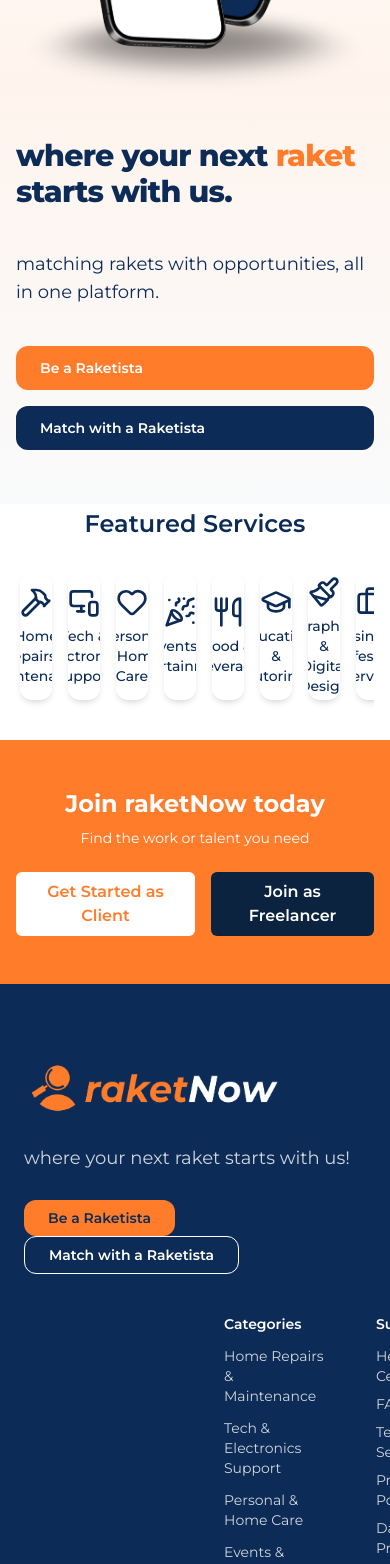
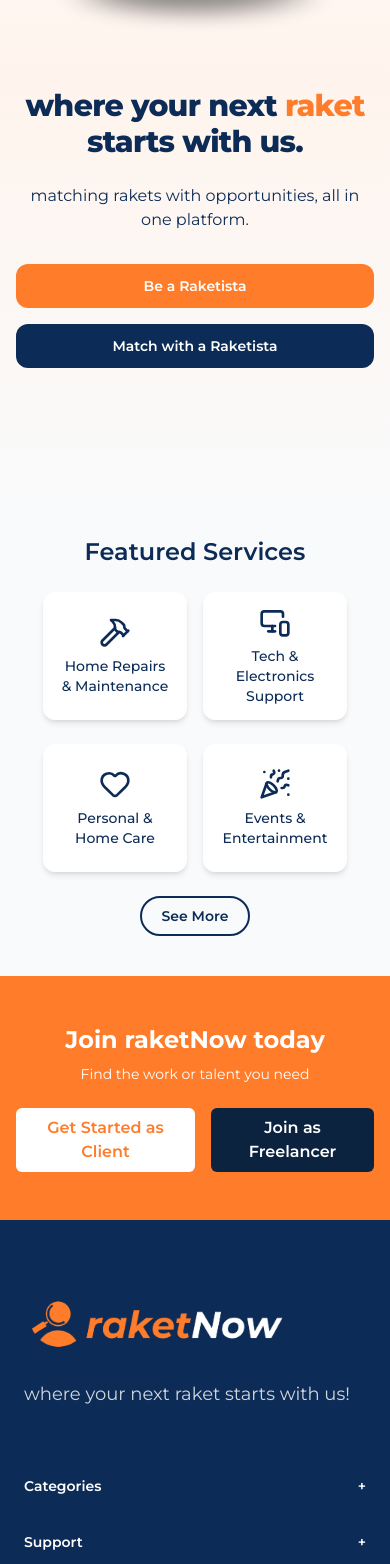
Before and after one commit to RakPaperScissors/RaketNow, a React (Vite) app in the folder raketnow-frontend/: page / in a window 390 px wide. Shown: the part 420-1984 px from the top of the page. Built offline with nearby package versions, Linux system fonts and the light colour scheme.

Commit message:
feat: make hero, categories, and footer responsive

```diff
--- a/raketnow-frontend/src/components/CardCategory.jsx
+++ b/raketnow-frontend/src/components/CardCategory.jsx
@@ -8,7 +8,6 @@
     >
       <div className="absolute w-26 h-26 rounded-full bg-[radial-gradient(circle,_#FFF4ED,_#fff4edc2)] opacity-0 scale-75 transition-all duration-500 group-hover:opacity-100 group-hover:scale-100 blur-md" />
 
-      {/* Icon and Label */}
       <div className="relative z-10 flex flex-col items-center">
         <Icon className="w-8 h-8 mb-2 text-[#0C2C57] group-hover:text-[#FF7C2B] transition-colors duration-300" />
         <p className="text-sm text-center text-[#0C2C57] font-medium group-hover:text-[#FF7C2B] transition-colors duration-300">
--- a/raketnow-frontend/src/components/CardList.jsx
+++ b/raketnow-frontend/src/components/CardList.jsx
@@ -1,4 +1,4 @@
-import React from 'react';
+import React, { useState } from 'react';
 import CategoryCard from './CardCategory';
 
 import {
@@ -28,17 +28,38 @@
 ];
 
 const CardList = () => {
+  const [expanded, setExpanded] = useState(false);
+
+  const visibleCategories = expanded ? categories : categories.slice(0, 4);
+
   return (
-    <div className="px-4 pt-1 pb-6">
-      <h1 className="text-2xl font-semibold text-center text-[#0C2C57] mb-4">
+    <div className="px-4 pt-6 pb-10 bg-[#F9FAFB]">
+      <h1 className="text-2xl font-semibold text-center text-[#0C2C57] mt-2 sm:mt-4 md:mt-6 lg:mt-4 mb-6">
         Featured Services
       </h1>
 
-      <div className="flex space-x-4 overflow-x-auto scrollbar-hide px-1 py-4">
+
+      <div className="hidden lg:flex space-x-4 overflow-x-auto scrollbar-hide px-1 py-4 justify-center">
         {categories.map((cat, index) => (
           <CategoryCard key={index} {...cat} />
         ))}
       </div>
+
+      <div className="flex flex-wrap justify-center gap-x-4 gap-y-6 lg:hidden">
+        {visibleCategories.map((cat, index) => (
+          <CategoryCard key={index} {...cat} />
+        ))}
+      </div>
+
+      <div className="mt-6 text-center lg:hidden">
+        <button
+          onClick={() => setExpanded(!expanded)}
+          className="border-2 border-[#0C2C57] text-[#0C2C57] px-5 py-2 rounded-full text-sm font-semibold hover:bg-[#e96b20] hover:text-white active:scale-95 transition-all duration-200"
+        >
+          {expanded ? 'See Less' : 'See More'}
+        </button>
+      </div>
+
     </div>
   );
 };
--- a/raketnow-frontend/src/components/Footer.jsx
+++ b/raketnow-frontend/src/components/Footer.jsx
@@ -1,41 +1,41 @@
+import { useState } from 'react';
 import logo from '../assets/images/raketnow-white-logo.png';
 
 function Footer() {
+    const [open, setOpen] = useState({
+        categories: false,
+        support: false,
+        company: false,
+    });
+
+    const toggle = (section) => {
+        setOpen((prev) => ({ ...prev, [section]: !prev[section] }));
+    };
+
     return (
         <footer className="bg-[#0C2C57] text-sm text-white">
-            <div className="max-w-7xl mx-auto px-6 py-16 grid grid-cols-1 sm:grid-cols-2 md:grid-cols-3 lg:grid-cols-4 gap-10">
-
-                <div className="flex flex-col items-start space-y-4 ">
-                    <img
-                        src={logo}
-                        alt="RaketNow Logo"
-                        className="h-20 w-auto"
-                    />
+            <div className="max-w-7xl mx-auto px-6 py-16 grid grid-cols-1 md:grid-cols-3 lg:grid-cols-4 gap-10">
+                <div className="flex flex-col items-start space-y-4">
+                    <img src={logo} alt="RaketNow Logo" className="h-20 w-auto" />
                     <p className="text-gray-300 whitespace-nowrap text-lg lg:text-xl mb-7">
                         where your next raket starts with us!
                     </p>
-
-                    <div className="flex flex-wrap sm:flex-nowrap space-x-4">
-                        <a
-                            href="/signup"
-                            className="whitespace-nowrap bg-[#FF7C2B] text-[#0C2C57] font-semibold text-sm px-6 py-2 rounded-xl hover:bg-gray-200 transition"
-                        >
-                            Be a Raketista
-                        </a>
-                        <a
-                            href="/login"
-                            className="whitespace-nowrap border border-white text-white font-semibold text-sm px-6 py-2 rounded-xl hover:bg-white hover:text-[#0C2C57] transition"
-                        >
-                            Match with a Raketista
-                        </a>
-                    </div>
                 </div>
 
-                <div className="col-span-3 flex justify-between space-x-12 ml-50">
+                <div className="md:col-span-2 lg:col-span-3 flex flex-col md:flex-row justify-between space-y-6 md:space-y-0 md:space-x-12 md:ml-40">
+                    <div className="w-full">
+                        <button
+                            onClick={() => toggle('categories')}
+                            className="w-full flex justify-between items-center font-semibold mb-3 md:hidden"
+                        >
+                            Categories <span>{open.categories ? '−' : '+'}</span>
+                        </button>
+                        <h3 className="hidden md:block font-semibold mb-3">Categories</h3>
 
-                    <div>
-                        <h3 className="font-semibold mb-3">Categories</h3>
-                        <ul className="space-y-3 text-gray-300">
+                        <ul
+                            className={`space-y-3 text-gray-300 ${open.categories ? 'block' : 'hidden'
+                                } md:block`}
+                        >
                             <li><a href="#">Home Repairs & Maintenance</a></li>
                             <li><a href="#">Tech & Electronics Support</a></li>
                             <li><a href="#">Personal & Home Care</a></li>
@@ -49,9 +49,19 @@
                         </ul>
                     </div>
 
-                    <div>
-                        <h3 className="font-semibold mb-3">Support</h3>
-                        <ul className="space-y-2 text-gray-300">
+                    <div className="w-full">
+                        <button
+                            onClick={() => toggle('support')}
+                            className="w-full flex justify-between items-center font-semibold mb-3 md:hidden"
+                        >
+                            Support <span>{open.support ? '−' : '+'}</span>
+                        </button>
+                        <h3 className="hidden md:block font-semibold mb-3">Support</h3>
+
+                        <ul
+                            className={`space-y-2 text-gray-300 ${open.support ? 'block' : 'hidden'
+                                } md:block`}
+                        >
                             <li><a href="#">Help Center</a></li>
                             <li><a href="#">FAQs</a></li>
                             <li><a href="#">Terms of Service</a></li>
@@ -61,18 +71,25 @@
                         </ul>
                     </div>
 
-                    <div>
-                        <h3 className="font-semibold mb-3">Company</h3>
-                        <ul className="space-y-2 text-gray-300">
+                    <div className="w-full">
+                        <button
+                            onClick={() => toggle('company')}
+                            className="w-full flex justify-between items-center font-semibold mb-3 md:hidden"
+                        >
+                            Company <span>{open.company ? '−' : '+'}</span>
+                        </button>
+                        <h3 className="hidden md:block font-semibold mb-3">Company</h3>
+
+                        <ul
+                            className={`space-y-2 text-gray-300 ${open.company ? 'block' : 'hidden'
+                                } md:block`}
+                        >
                             <li><a href="#">About RaketNow</a></li>
                             <li><a href="#">Contact Us</a></li>
                         </ul>
                     </div>
-
                 </div>
-
             </div>
-
         </footer>
     );
 }
--- a/raketnow-frontend/src/components/Hero.jsx
+++ b/raketnow-frontend/src/components/Hero.jsx
@@ -2,42 +2,40 @@
 
 function Hero() {
   return (
-    <div className="relative min-h-screen bg-gradient-to-b from-[#FFFFFF] via-[#FFF4ED] to-[#F9FAFB] flex items-start pt-20">
-      {/* Optional decorative blob */}
+    <div className="relative min-h-screen bg-gradient-to-b from-[#FFFFFF] via-[#FFF4ED] to-[#F9FAFB] flex items-start pt-20 pb-10">
       <div className="absolute top-20 left-10 w-48 h-48 bg-[#FF7C2B]/10 rounded-full blur-2xl -z-10" />
 
-      <div className="container mx-auto px-4 flex flex-col-reverse md:flex-row items-center justify-between gap-10">
-        {/* Left: Text Section */}
-        <div className="w-full md:w-1/2">
-          <h1 className="text-3xl md:text-5xl font-extrabold tracking-tight text-[#0C2C57] mb-10">
+      <div className="container mx-auto px-4 flex flex-col-reverse lg:flex-row items-center justify-between gap-12">
+        <div className="w-full md:w-1/2 text-center md:text-left flex flex-col items-center md:items-start">
+          <h1 className="text-3xl sm:text-4xl md:text-5xl font-extrabold tracking-tight text-[#0C2C57] mb-6">
             where your next <span className="text-[#FF7C2B]">raket</span> starts
             with us.
           </h1>
-          <p className="text-lg md:text-xl text-[#0C2C57] mb-10 max-w-2xl">
+          <p className="text-base sm:text-lg md:text-xl text-[#0C2C57] mb-8 max-w-md">
             matching rakets with opportunities, all in one platform.
           </p>
-          <div className="flex flex-col sm:flex-row space-y-4 sm:space-y-0 sm:space-x-4">
+
+          <div className="flex flex-col sm:flex-row sm:justify-center md:justify-start gap-4 w-full sm:w-auto">
             <a
               href="/signup"
-              className="bg-[#FF7C2B] text-white font-semibold text-sm px-6 py-3 rounded-xl hover:bg-[#fab489] hover:text-[#0C2C57] transition"
+              className="bg-[#FF7C2B] text-white font-semibold text-sm px-6 py-3 rounded-xl text-center hover:bg-[#fab489] hover:text-[#0C2C57] transition"
             >
               Be a Raketista
             </a>
             <a
               href="/login"
-              className="bg-[#0C2C57] text-white font-semibold text-sm px-6 py-3 rounded-xl hover:bg-[#576e8b] hover:text-[#FF7C2B] transition"
+              className="bg-[#0C2C57] text-white font-semibold text-sm px-6 py-3 rounded-xl text-center hover:bg-[#576e8b] hover:text-[#FF7C2B] transition"
             >
               Match with a Raketista
             </a>
           </div>
         </div>
 
-        {/* Right: Image Section */}
         <div className="w-full md:w-1/2 flex justify-center">
           <img
             src={Mockup}
             alt="Raketista illustration"
-            className="max-w-md w-full h-auto object-contain"
+            className="max-w-[300px] sm:max-w-sm md:max-w-md w-full h-auto object-contain"
           />
         </div>
       </div>
```
